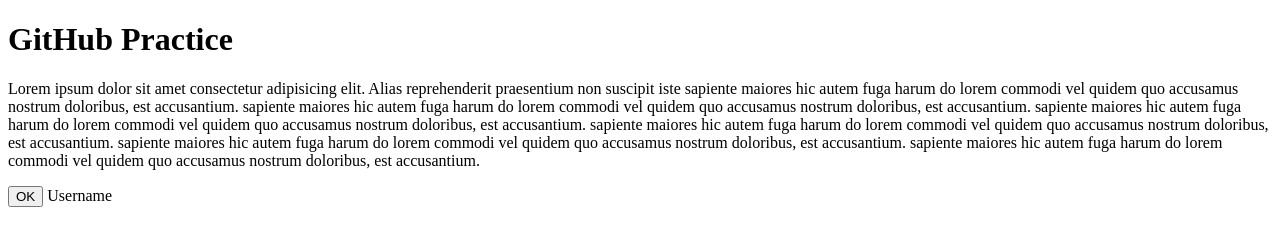
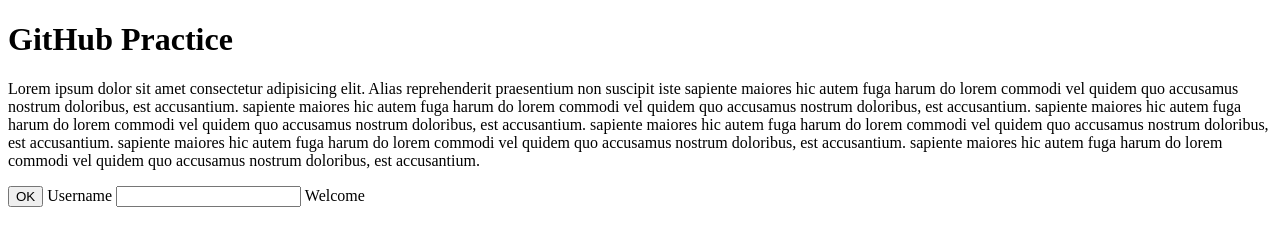
Before and after one commit to Ayesha-Qasim/aptechwork, a plain HTML site: page index.html in a window 1280 px wide. Drawn offline with Linux system fonts and the light colour scheme.

Commit message:
Update index.html

```diff
--- a/index.html
+++ b/index.html
@@ -17,5 +17,6 @@
 </p>
 <button>OK</button>
 <label for="">Username</label>
+    <input> Welcome </input>
 
 </body>
```
